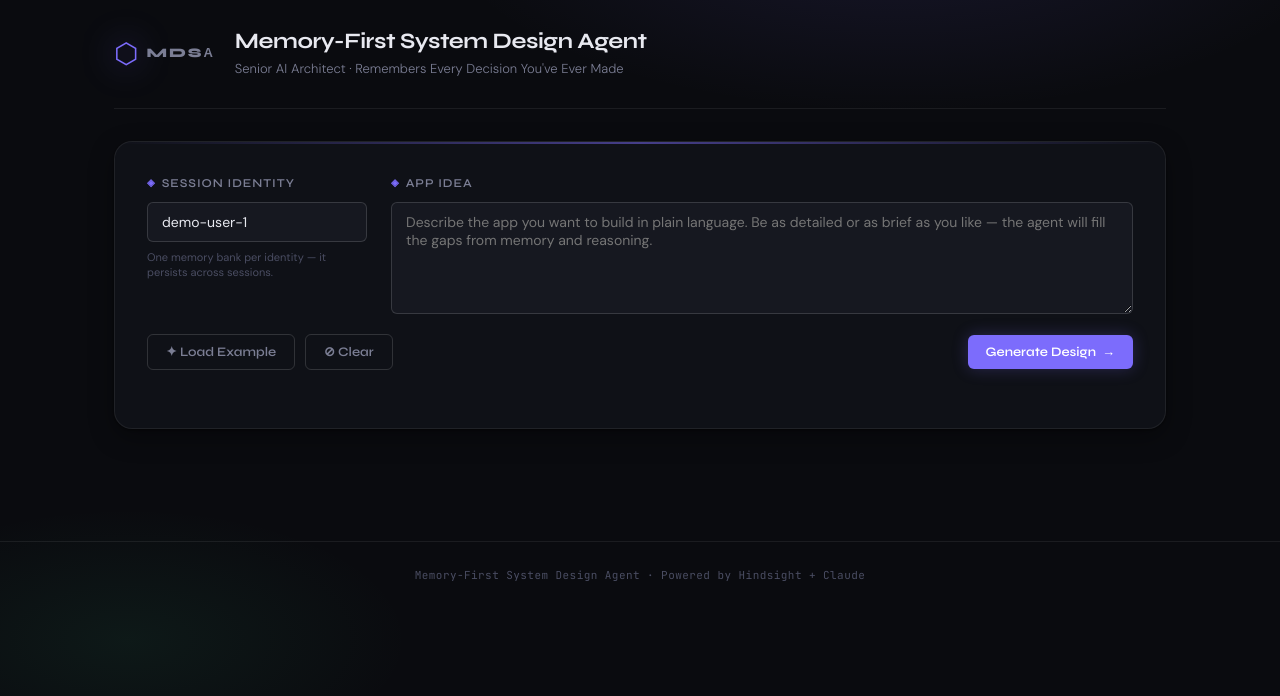
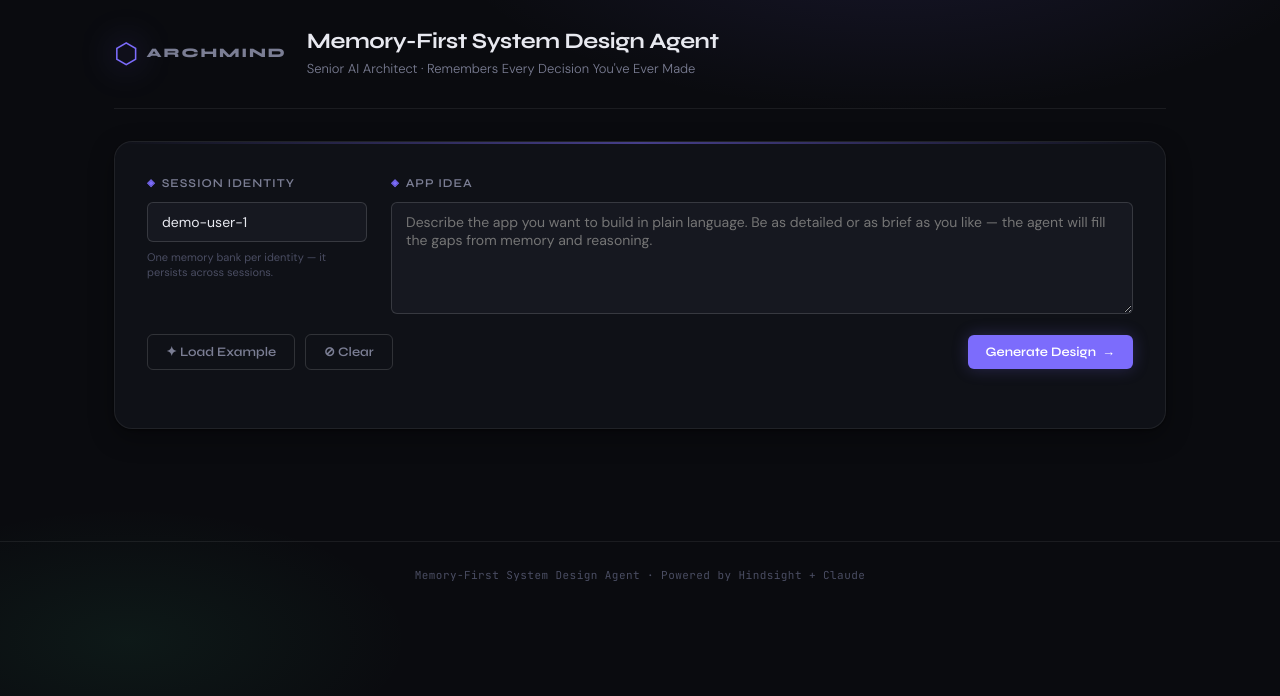
Before and after one commit to harigoud74/System-Desgin-AI-Agent, a website: page frontend/index.html in a window 1280 px wide. Drawn offline with Linux system fonts and the light colour scheme.

Commit message:
A small change in index.html

```diff
--- a/frontend/index.html
+++ b/frontend/index.html
@@ -18,7 +18,7 @@
   <div class="header-inner">
     <div class="logo-mark">
       <span class="logo-icon">⬡</span>
-      <span class="logo-text">MDSА</span>
+      <span class="logo-text">ARCHMIND</span>
     </div>
     <div class="header-title-group">
       <h1 class="site-title">Memory-First System Design Agent</h1>
```
